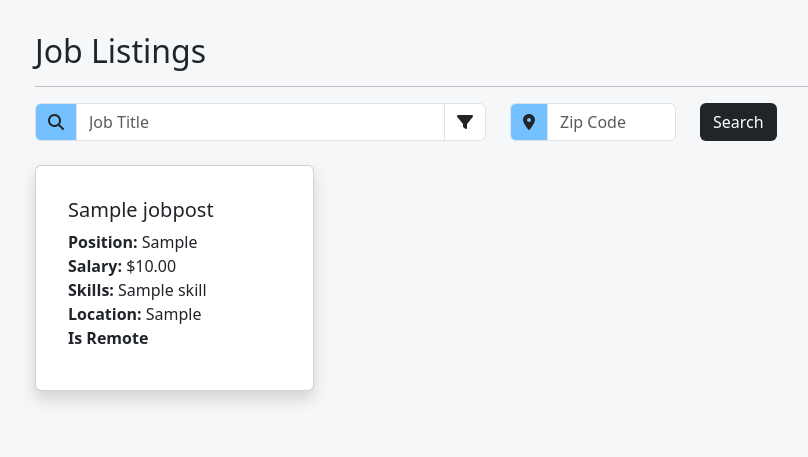
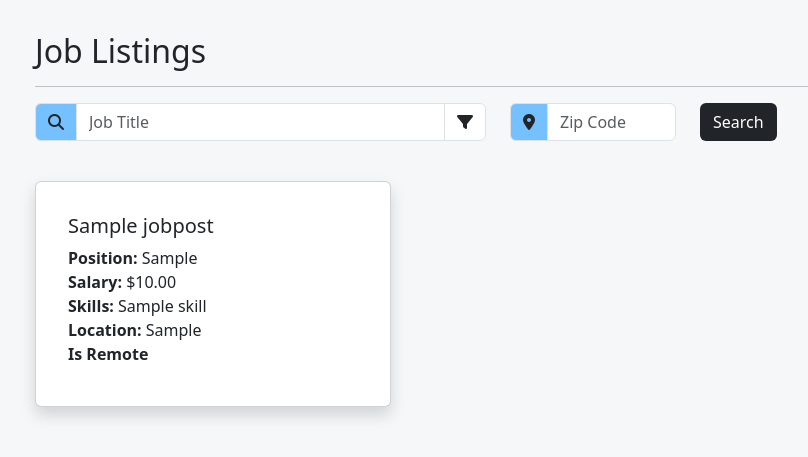
Before and after one commit to CS2340Group5/Project2, a Django app: page /posts/ in a window 1280 px wide. Shown: the part 72-529 px from the top of the page, without its empty margins (47-855 px from the left). Run offline with Django 5.2, Linux system fonts and the light colour scheme; tables that the repository leaves empty hold one stand-in row (values such as "Sample post").

Commit message:
Fixed conflicts with Edit Posts

```diff
--- a/perfect_role/posts/models.py
+++ b/perfect_role/posts/models.py
@@ -18,7 +18,7 @@ class JobPost(models.Model):
     location = models.CharField(max_length=5)
     recruiter = models.ForeignKey(settings.AUTH_USER_MODEL, on_delete=models.CASCADE, null=True)
 
-    def skills_string(self):
+    def skills_toString(self):
         sl = self.skills.all()
         return ", ".join([str(s) for s in sl])
 
--- a/perfect_role/posts/templates/posts/index.html
+++ b/perfect_role/posts/templates/posts/index.html
@@ -77,16 +77,16 @@
               </div>
             </div>
           </form>
-          <div class="row: mt-4">
+          <div class="row mt-4 gy-3">
             {% for post in template_data.postings %}
-            <div class="col-md-6 col-lg-3">
+            <div class="col-md-6 col-lg-4">
               <div class="card shadow p-3 h-100 rounded">
                 <div class="card-body">
                   <div class="card-title">
                     <h5> {{ post.name }} </h5>
                     <b>Position: </b>{{ post.position }}<br />
                     <b>Salary: </b>${{post.salary_min}}.00<br />
-                    <b>Skills: </b>{{ post.skills_string }}<br />
+                    <b>Skills: </b>{{ post.skills_toString }}<br />
                     <b>Location: </b>{{ post.location }}<br />
                     {% if post.visa %}
                       <b> Has Visa Sponsorship</b><br />
```
Also changed, not shown: perfect_role/posts/migrations/0004_merge_0003_delete_position_0003_jobpost_recruiter.py (added).
